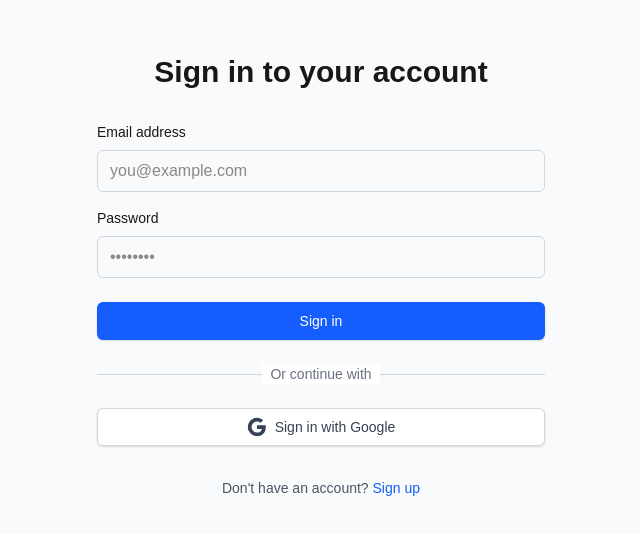
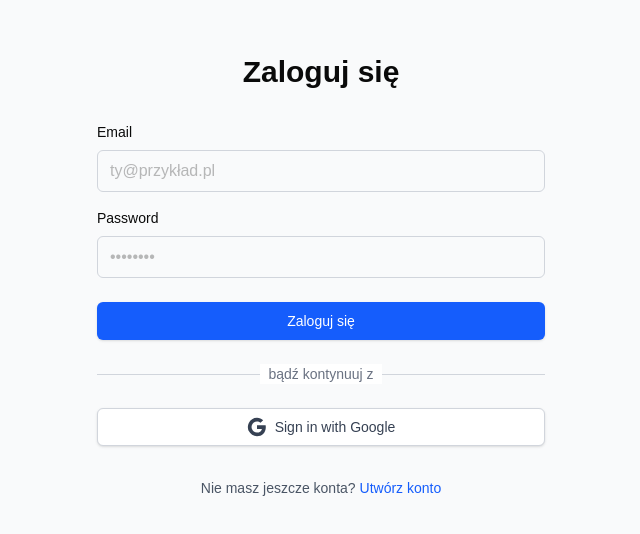
Before and after one commit to Adborowski/sejmograf2, a Next.js app: page /login in a window 1280 px wide. Shown: the part 124-658 px from the top of the page, without its empty margins (319-959 px from the left). Built offline with nearby package versions, Linux system fonts and the light colour scheme; no server answers.

Commit message:
changed copy on login page

```diff
--- a/app/dashboard/page.tsx
+++ b/app/dashboard/page.tsx
@@ -1,8 +1,8 @@
-'use client';
+"use client";
 
-import { ProtectedRoute } from '@/components/auth/ProtectedRoute';
-import { useAuth } from '@/contexts/AuthContext';
-import { useRouter } from 'next/navigation';
+import { ProtectedRoute } from "@/components/auth/ProtectedRoute";
+import { useAuth } from "@/contexts/AuthContext";
+import { useRouter } from "next/navigation";
 
 export default function DashboardPage() {
   const { user, signOut } = useAuth();
@@ -10,7 +10,7 @@ export default function DashboardPage() {
 
   const handleSignOut = async () => {
     await signOut();
-    router.push('/');
+    router.push("/");
   };
 
   return (
@@ -19,7 +19,7 @@ export default function DashboardPage() {
         <nav className="bg-white shadow-sm">
           <div className="max-w-7xl mx-auto px-4 sm:px-6 lg:px-8">
             <div className="flex justify-between h-16 items-center">
-              <h1 className="text-xl font-bold">Dashboard</h1>
+              <h1 className="text-neutral-950 text-xl font-bold">Dashboard</h1>
               <button
                 onClick={handleSignOut}
                 className="px-4 py-2 text-sm font-medium text-white bg-red-600 hover:bg-red-700 rounded-md"
@@ -32,7 +32,9 @@ export default function DashboardPage() {
 
         <main className="max-w-7xl mx-auto px-4 sm:px-6 lg:px-8 py-8">
           <div className="bg-white shadow rounded-lg p-6">
-            <h2 className="text-2xl font-bold mb-4">Welcome!</h2>
+            <h2 className="text-neutral-950 text-2xl font-bold mb-4">
+              Welcome!
+            </h2>
             <div className="space-y-2">
               <p className="text-gray-600">
                 <span className="font-medium">Email:</span> {user?.email}
--- a/components/auth/LoginForm.tsx
+++ b/components/auth/LoginForm.tsx
@@ -1,48 +1,50 @@
-'use client';
+"use client";
 
-import React, { useState } from 'react';
-import { useAuth } from '@/contexts/AuthContext';
-import { useRouter } from 'next/navigation';
-import Link from 'next/link';
+import React, { useState } from "react";
+import { useAuth } from "@/contexts/AuthContext";
+import { useRouter } from "next/navigation";
+import Link from "next/link";
 
 export const LoginForm: React.FC = () => {
-  const [email, setEmail] = useState('');
-  const [password, setPassword] = useState('');
-  const [error, setError] = useState('');
+  const [email, setEmail] = useState("");
+  const [password, setPassword] = useState("");
+  const [error, setError] = useState("");
   const { signIn, signInGoogle, loading } = useAuth();
   const router = useRouter();
 
   const handleSubmit = async (e: React.FormEvent) => {
     e.preventDefault();
-    setError('');
+    setError("");
 
     if (!email || !password) {
-      setError('Please fill in all fields');
+      setError("Please fill in all fields");
       return;
     }
 
     try {
       await signIn(email, password);
-      router.push('/dashboard');
+      router.push("/dashboard");
     } catch (err: any) {
-      setError(err.message || 'Failed to sign in');
+      setError(err.message || "Failed to sign in");
     }
   };
 
   const handleGoogleSignIn = async () => {
-    setError('');
+    setError("");
     try {
       await signInGoogle();
-      router.push('/dashboard');
+      router.push("/dashboard");
     } catch (err: any) {
-      setError(err.message || 'Failed to sign in with Google');
+      setError(err.message || "Failed to sign in with Google");
     }
   };
 
   return (
     <div className="w-full max-w-md space-y-8">
       <div>
-        <h2 className="text-3xl font-bold text-center">Sign in to your account</h2>
+        <h2 className="text-neutral-950 text-3xl font-bold text-center">
+          Zaloguj się
+        </h2>
       </div>
 
       <form className="mt-8 space-y-6" onSubmit={handleSubmit}>
@@ -54,8 +56,11 @@ export const LoginForm: React.FC = () => {
 
         <div className="space-y-4">
           <div>
-            <label htmlFor="email" className="block text-sm font-medium mb-2">
-              Email address
+            <label
+              htmlFor="email"
+              className="block text-neutral-950 text-sm font-medium mb-2"
+            >
+              Email
             </label>
             <input
               id="email"
@@ -65,13 +70,16 @@ export const LoginForm: React.FC = () => {
               required
               value={email}
               onChange={(e) => setEmail(e.target.value)}
-              className="w-full px-3 py-2 border border-gray-300 rounded-md focus:outline-none focus:ring-2 focus:ring-blue-500"
-              placeholder="you@example.com"
+              className="text-neutral-500 w-full px-3 py-2 border border-gray-300 rounded-md focus:outline-none focus:ring-2 focus:ring-blue-500"
+              placeholder="ty@przykład.pl"
             />
           </div>
 
           <div>
-            <label htmlFor="password" className="block text-sm font-medium mb-2">
+            <label
+              htmlFor="password"
+              className="text-neutral-950 block text-sm font-medium mb-2"
+            >
               Password
             </label>
             <input
@@ -82,7 +90,7 @@ export const LoginForm: React.FC = () => {
               required
               value={password}
               onChange={(e) => setPassword(e.target.value)}
-              className="w-full px-3 py-2 border border-gray-300 rounded-md focus:outline-none focus:ring-2 focus:ring-blue-500"
+              className="text-neutral-500 w-full px-3 py-2 border border-gray-300 rounded-md focus:outline-none focus:ring-2 focus:ring-blue-500"
               placeholder="••••••••"
             />
           </div>
@@ -94,7 +102,7 @@ export const LoginForm: React.FC = () => {
             disabled={loading}
             className="w-full flex justify-center py-2 px-4 border border-transparent rounded-md shadow-sm text-sm font-medium text-white bg-blue-600 hover:bg-blue-700 focus:outline-none focus:ring-2 focus:ring-offset-2 focus:ring-blue-500 disabled:opacity-50 disabled:cursor-not-allowed"
           >
-            {loading ? 'Signing in...' : 'Sign in'}
+            {loading ? "Signing in..." : "Zaloguj się"}
           </button>
         </div>
 
@@ -103,7 +111,9 @@ export const LoginForm: React.FC = () => {
             <div className="w-full border-t border-gray-300" />
           </div>
           <div className="relative flex justify-center text-sm">
-            <span className="px-2 bg-white text-gray-500">Or continue with</span>
+            <span className="px-2 bg-white text-gray-500">
+              bądź kontynuuj z
+            </span>
           </div>
         </div>
 
@@ -138,9 +148,12 @@ export const LoginForm: React.FC = () => {
       </form>
 
       <p className="text-center text-sm text-gray-600">
-        Don&apos;t have an account?{' '}
-        <Link href="/signup" className="font-medium text-blue-600 hover:text-blue-500">
-          Sign up
+        Nie masz jeszcze konta?{" "}
+        <Link
+          href="/signup"
+          className="font-medium text-blue-600 hover:text-blue-500"
+        >
+          Utwórz konto
         </Link>
       </p>
     </div>
```
